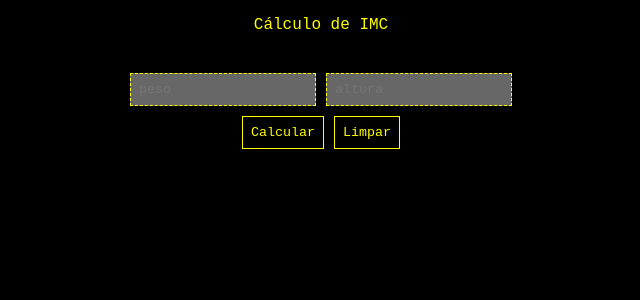
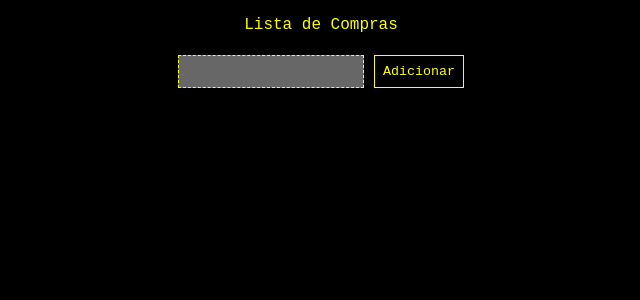
Before and after one commit to gustavoesucri/pm1-h-w-r, a React (Vite) app: page / in a window 1280 px wide. Shown: the top 300 px of the page, without its empty margins (319-959 px from the left). Built offline with nearby package versions, Linux system fonts and the light colour scheme.

Commit message:
Lista de Compras incompleto
Lista de Compras incompleto.

```diff
--- a/src/App.jsx
+++ b/src/App.jsx
@@ -2,13 +2,15 @@ import './App.css'
 import Calculadora from './calculadora/Calculadora'
 import HelloWorld from './hello-world/HelloWorld'
 import Imc from './imc/imc'
+import ListaCompras from './lista-compras/lista-compras'
 
 function App() {
 
   return (
     // <HelloWorld />
     // <Calculadora />
-    <Imc />
+    // <Imc />
+    <ListaCompras />
   )
 }
 
--- /dev/null
+++ b/src/lista-compras/lista-compras.jsx
@@ -0,0 +1,44 @@
+import { useState } from "react"
+
+export default function ListaCompras(){
+
+    const [lista, setLista] = useState([]);
+
+    const [message, setMessage] = useState("");
+
+    function adicionar(){
+
+        const item = <li>{document.getElementById("item").value}</li>;
+
+        // Feito desse modo porque o useState é assíncrono e isso acaba gerando um problema de necessitar duplo clique.
+        setLista(antigaLista => {
+            const novaLista = [...antigaLista, item];
+            setMessage(novaLista);
+            return novaLista;
+          });
+          document.getElementById("item").value = ""
+    }
+
+    const handleKeyInput = (event) => {
+        if(event.key === 'Enter'){
+            adicionar();
+            document.getElementById("item").value = ""
+        }
+    }
+
+
+    return <section>
+        <p>Lista de Compras</p>
+        <input id="item" type="text" onKeyUp={handleKeyInput}></input>
+        <button onClick={adicionar}>Adicionar</button>
+        {message && <p>{message}</p>}
+    </section>
+}
+
+
+
+
+// A aplicação Lista de Compras permite ao usuário adicionar, visualizar e remover itens que deseja
+// comprar. O objetivo é simular uma lista simples, utilizando apenas os conceitos básicos de React:
+// componentes e useState. Funcionalidades: adicionar novos itens à lista, exibir a lista atual de compras,
+// remover itens individualmente, marcar como comprado (riscado).
```
